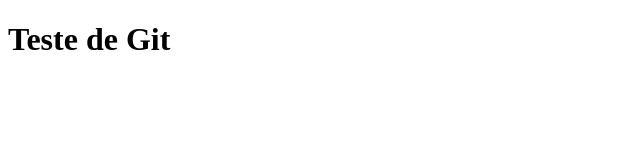
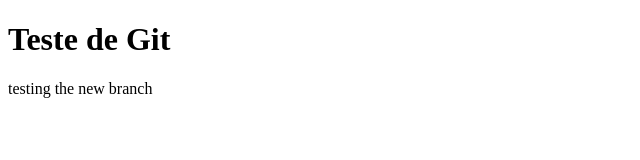
Before and after one commit to JocelyneBotshimbo/treinando_git, a plain HTML site: page index.html in a window 1280 px wide. Shown: the whole page, without its empty margins (0-640 px from the left). Drawn offline with Linux system fonts and the light colour scheme.

Commit message:
test new-branch

```diff
--- a/index.html
+++ b/index.html
@@ -8,6 +8,7 @@
 </head>
 <body>
     <h1>Teste de Git</h1>
+   <div>testing the new branch</div>
 
 </body>
 </html>
```
